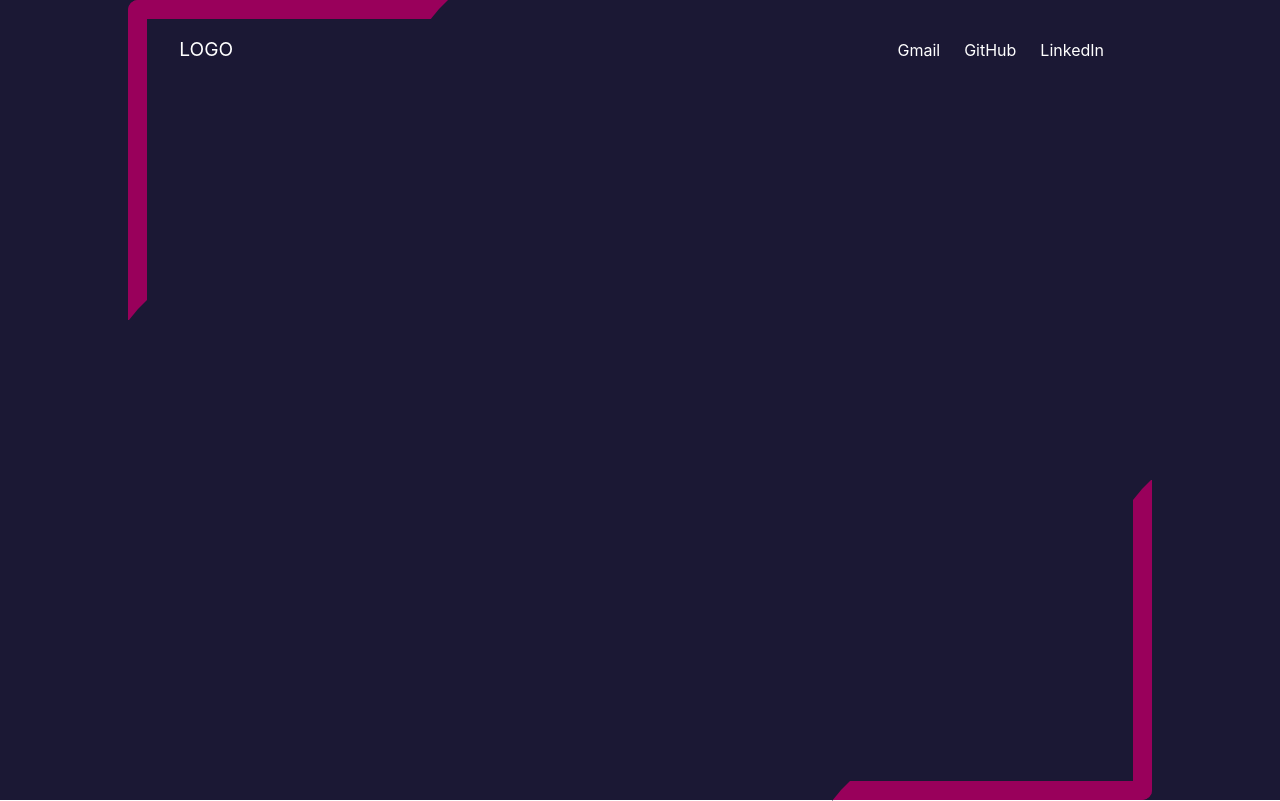
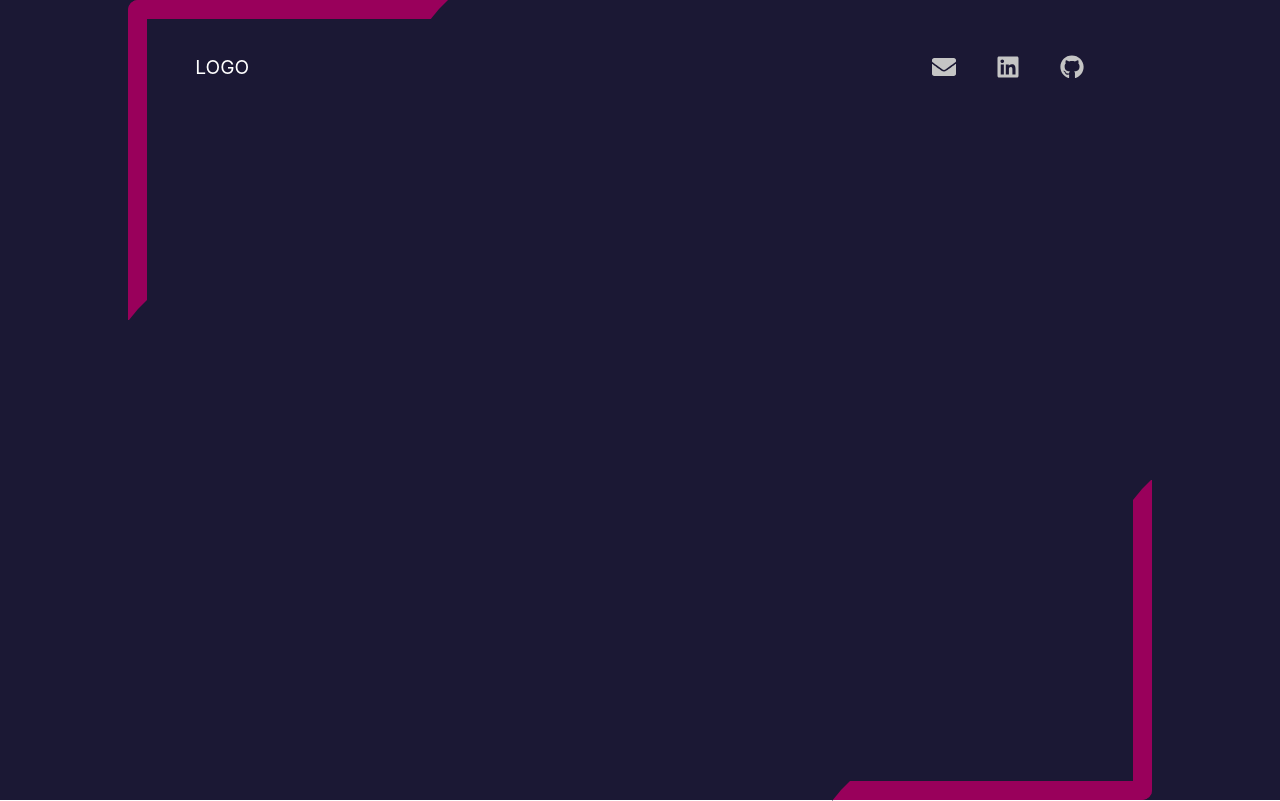
Before and after one commit to adnan725/portfolio, a React (Vite) app: page / in a window 1280 px wide. Built offline with nearby package versions, Linux system fonts and the light colour scheme.

Commit message:
created header

```diff
--- a/package.json
+++ b/package.json
@@ -12,7 +12,8 @@
     "@heroicons/react": "^2.0.15",
     "framer-motion": "^9.0.4",
     "react": "^18.2.0",
-    "react-dom": "^18.2.0"
+    "react-dom": "^18.2.0",
+    "react-icons": "^4.7.1"
   },
   "devDependencies": {
     "@types/node": "^18.13.0",
--- a/src/components/Navbar/Navbar.module.scss
+++ b/src/components/Navbar/Navbar.module.scss
@@ -1,15 +1,44 @@
 .container {
   display: flex;
   align-items: center;
-  padding: 1rem 3rem 1rem 2rem;
+  padding: 2rem 4rem 1rem 3rem;
   justify-content: space-between;
   margin: 1.2rem 0 0 1.2rem;
 
   .socialMedia {
-    gap: 1.5rem;
+    gap: 2rem;
     display: flex;
     align-items: center;
     color: white;
+
+    .iconBox {
+      display: flex;
+      align-items: center;
+      justify-content: center;
+
+      .link {
+        width: 2rem;
+        height: 2rem;
+        display: flex;
+        align-items: center;
+        justify-content: center;
+
+        .icon {
+          width: 1.5rem;
+          height: 1.5rem;
+          color: #c5c5c5;
+          display: inline-block;
+          transition: all 100ms;
+
+          &:hover,
+          &:active {
+            color: #fff;
+            width: 1.75rem;
+            height: 1.75rem;
+          }
+        }
+      }
+    }
   }
 
   .logo {
--- a/src/components/Navbar/index.tsx
+++ b/src/components/Navbar/index.tsx
@@ -1,4 +1,5 @@
 import styles from "./Navbar.module.scss";
+import { FaLinkedin, FaGithub, FaEnvelope } from "react-icons/fa";
 
 type Props = {};
 
@@ -7,9 +8,24 @@ const Navbar = (props: Props) => {
     <div className={styles.container}>
       <div className={styles.logo}>LOGO</div>
       <div className={styles.socialMedia}>
-        <div>Gmail</div>
-        <div>GitHub</div>
-        <div>LinkedIn</div>
+        <div className={styles.iconBox}>
+          <a className={styles.link} href="mailto:adnanali6688@gmail.com">
+            {<FaEnvelope className={styles.icon} />}
+          </a>
+        </div>
+        <div className={styles.iconBox}>
+          <a
+            className={styles.link}
+            href="https://www.linkedin.com/in/adnan-ali-5b9736111/"
+          >
+            {<FaLinkedin className={styles.icon} />}
+          </a>
+        </div>
+        <div className={styles.iconBox}>
+          <a className={styles.link} href="https://github.com/adnan725">
+            {<FaGithub className={styles.icon} />}
+          </a>
+        </div>
       </div>
     </div>
   );
```
Also changed, not shown: 1 other file (tests, documents, lock files or other folders).
